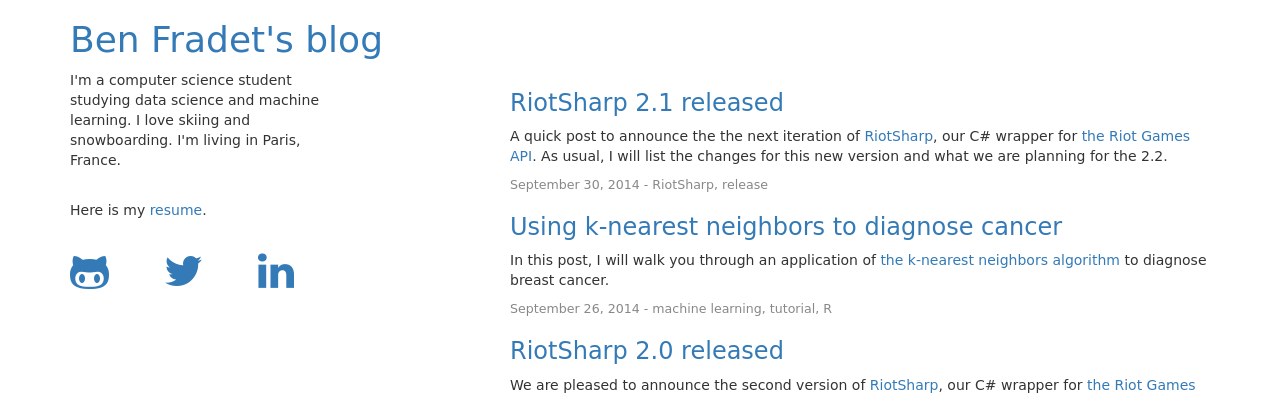
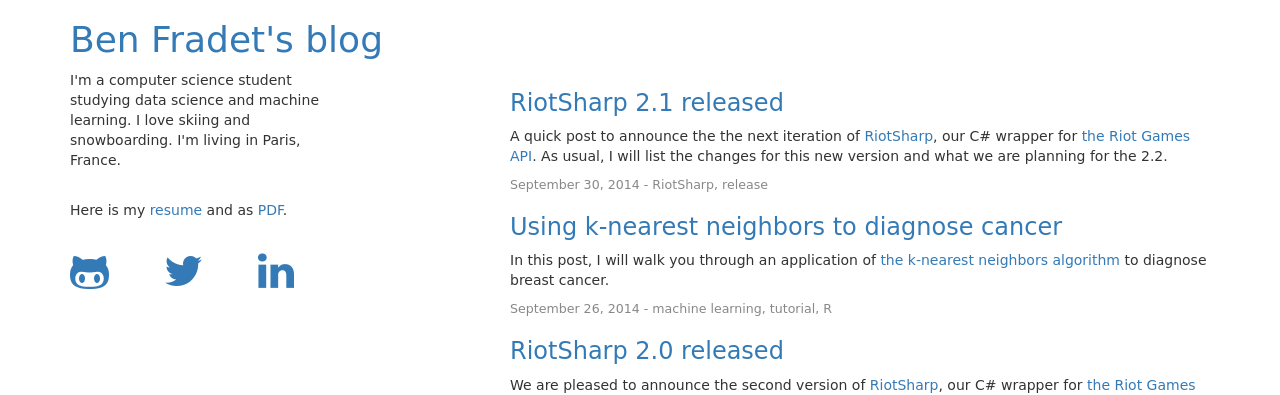
Before and after one commit to BenFradet/benfradet.github.io, a Jekyll site: the page built from index.html, in a window 1280 px wide. Shown: the top 395 px of the page. Built offline with Jekyll 4.4.1, drawn with Linux system fonts in a browser that asks for light colours; nearby versions of some CDN libraries.

Commit message:
added link to resume as pdf

```diff
--- a/_layouts/home.html
+++ b/_layouts/home.html
@@ -11,7 +11,7 @@ layout: default
 
     <div id="about">
         <p>I'm a computer science student studying data science and machine learning. I love skiing and snowboarding. I'm living in Paris, France.</p><br>
-        <p>Here is my <a href="/resume">resume</a>.</p><br>
+        <p>Here is my <a href="/resume">resume</a> and as <a href="/BenFradet.pdf">PDF</a>.</p><br>
         <div id="icon-h">
             <div><a href="https://github.com/BenFradet" class="fa fa-github-alt fa-3x"></a></div>
             <div><a href="https://twitter.com/fradetben" class="fa fa-twitter fa-3x"></a></div>
```
Also changed, not shown: 1 other file.
